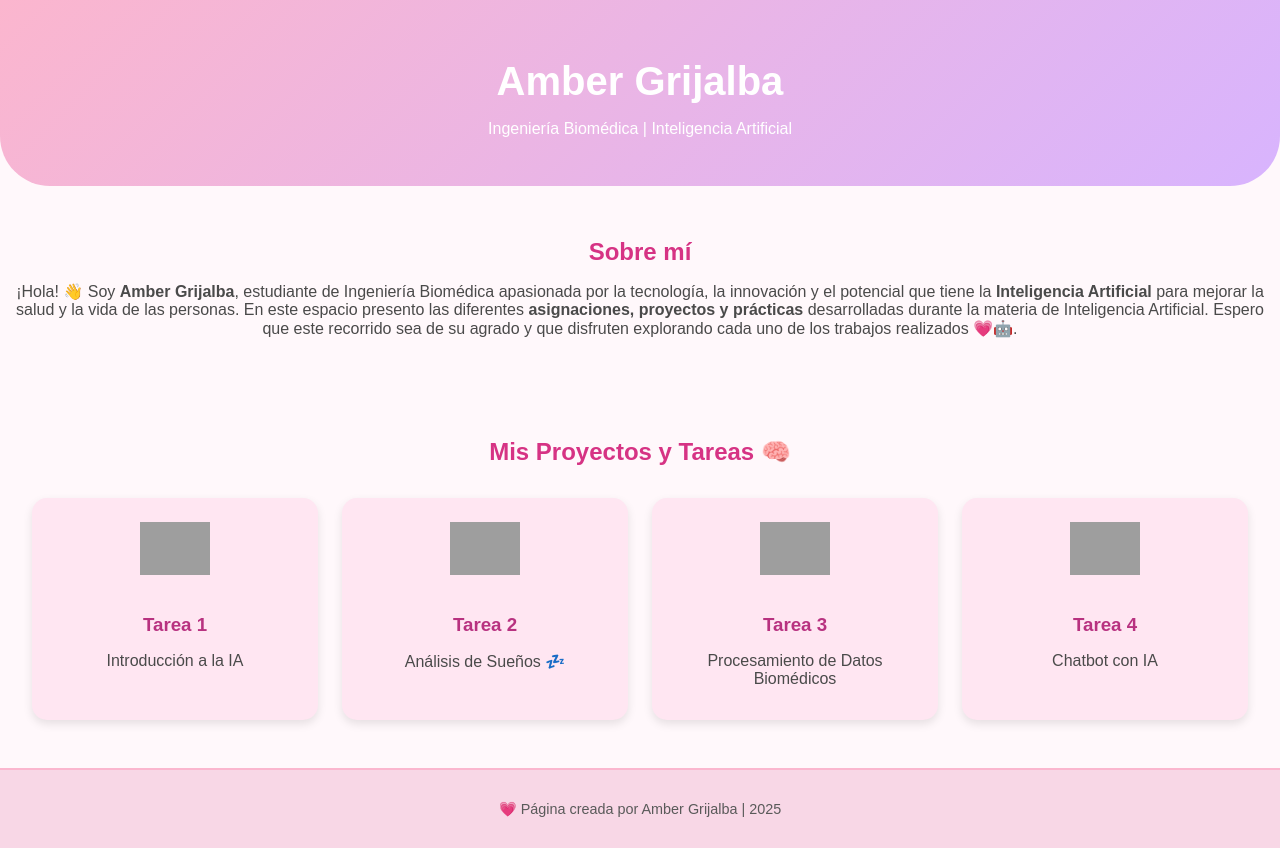
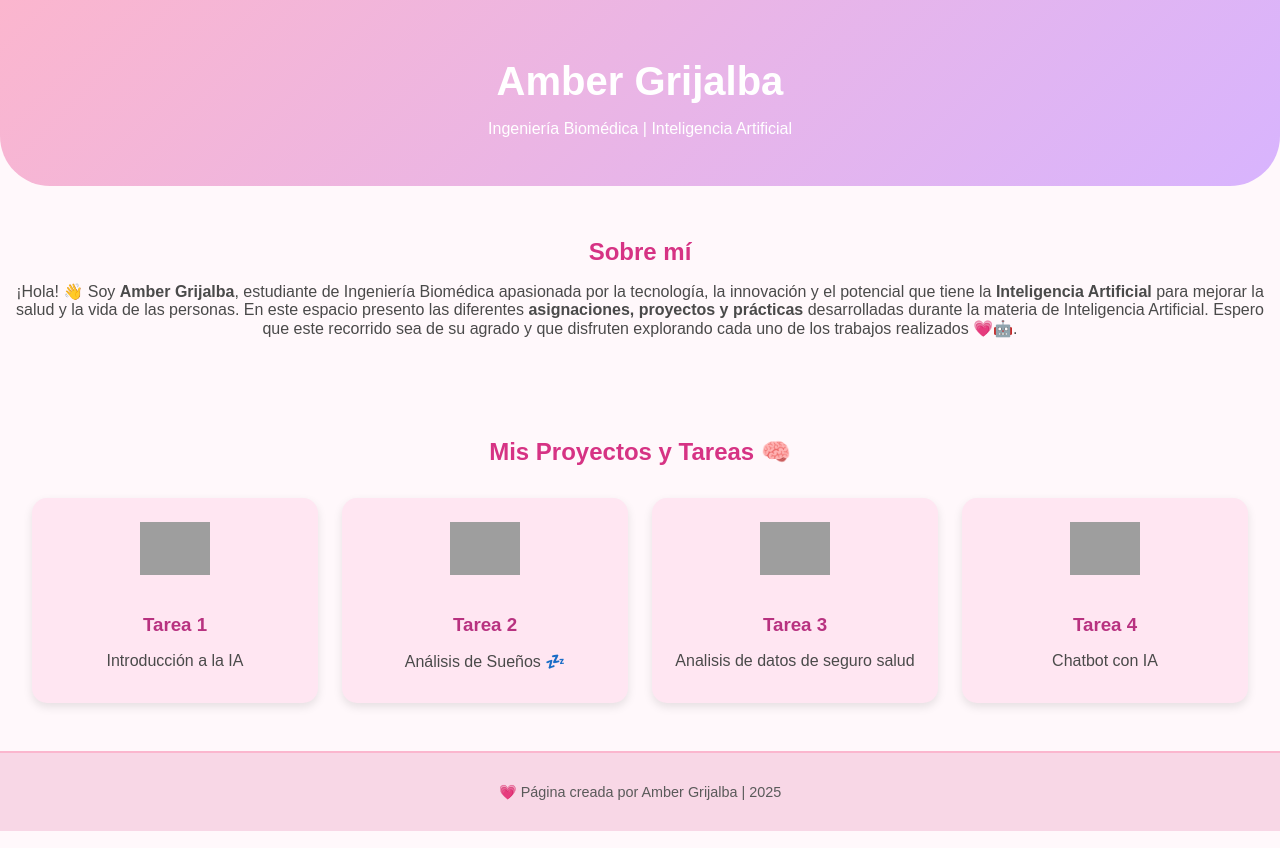
Before and after one commit to AmberGrijalba/Amber-Grijalba, a plain HTML site: page index.html in a window 1280 px wide. Drawn offline with Linux system fonts and the light colour scheme; grey boxes are pictures that could not be loaded.

Commit message:
Update index.html

```diff
--- a/index.html
+++ b/index.html
@@ -23,7 +23,7 @@
     <h2>Mis Proyectos y Tareas 🧠</h2>
     <div class="project-grid">
 
-      <a href="https://github.com/AmberGrijalba/Tarea1" class="project-card" target="_blank">
+      <a href="https://github.com/AmberGrijalba/Amber-Grijalba" class="project-card" target="_blank">
         <img src="https://cdn-icons-png.flaticon.com/512/4712/4712035.png" alt="Red neuronal">
         <h3>Tarea 1</h3>
         <p>Introducción a la IA</p>
@@ -35,10 +35,10 @@
         <p>Análisis de Sueños 💤</p>
       </a>
 
-      <a href="https://github.com/AmberGrijalba/Tarea3" class="project-card" target="_blank">
+      <a href="https://github.com/AmberGrijalba/Amber-Grijalba/blob/main/Analisis%20de%20Seguro%20salud" class="project-card" target="_blank">
         <img src="https://cdn-icons-png.flaticon.com/512/8598/8598409.png" alt="Datos biomédicos">
         <h3>Tarea 3</h3>
-        <p>Procesamiento de Datos Biomédicos</p>
+        <p>Analisis de datos de seguro salud</p>
       </a>
 
       <a href="https://github.com/AmberGrijalba/Tarea4" class="project-card" target="_blank">
```
